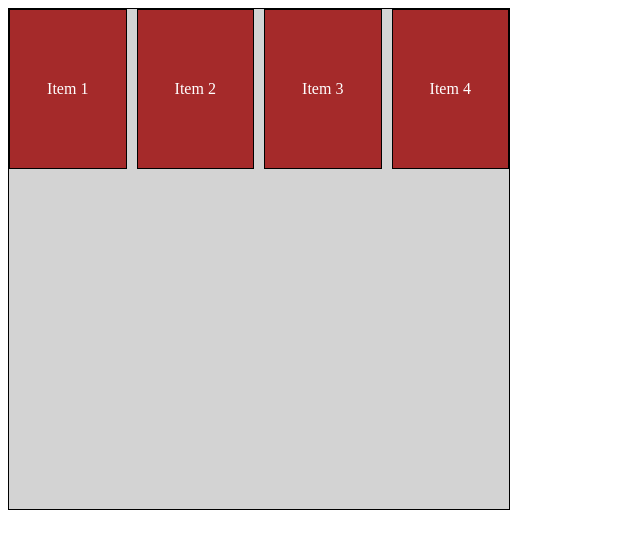
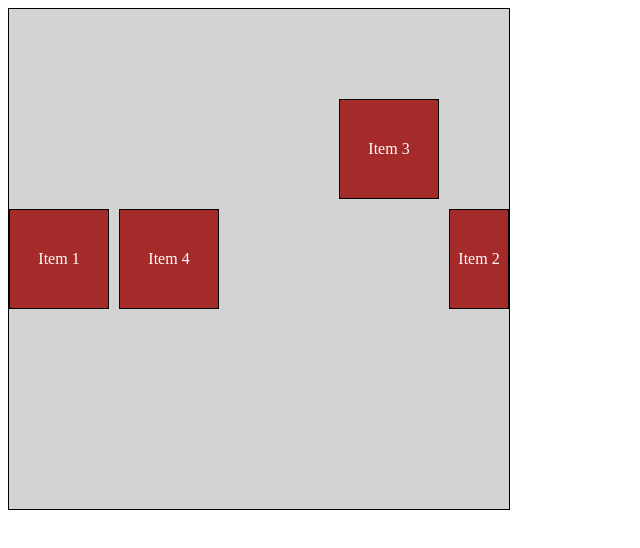
Before and after one commit to aditya74203/CSS-CSE11, a plain HTML site: page grid.html in a window 1280 px wide. Shown: the whole page, without its empty margins (0-640 px from the left). Drawn offline with Linux system fonts and the light colour scheme.

Commit message:
wednesday

```diff
--- a/style4.css
+++ b/style4.css
@@ -4,18 +4,19 @@
    width: 500px;
    background-color: lightgray;
    border: 1px solid black;
-   grid-template-columns: repeat(4,1fr);
-    grid-template-rows: repeat(3,1fr);
+   grid-template-columns: repeat(4,100PX);
+    grid-template-rows: repeat(3,100PX);
     grid-gap: 10px;
     /* justify-items: center;
     align-items: center; */
     /* place-items: center; */
-    /* justify-content: center;
-    align-content: center; */
+    justify-content: center;
+    align-content: center;
     /* place-content: space-around;*/
     /* justify-content: space-around;
     align-content: space-evenly; */
-    place-content: stretch;
+    grid-auto-columns: 60px;
+
 }
 .item{
     background-color: brown;
@@ -24,15 +25,19 @@
     align-content: center;
     color: white;
 }
-/* .item1{
-   grid-area: header;
+ .item1{
+   grid-column: 1/2;
+   grid-row: 2/3;
+   grid-column-start: 1;
+   grid-column-end: 2;
 }
 .item2{
-   grid-area: main;
+   grid-column: 5/6;
+   grid-row: 2/3;
 }
 .item3{
-   grid-area: sidebar;
+  grid-column: 5/4;
 }
 .item4{
-   grid-area: footer;
-} */
+   grid-column: 2/3;
+}
```
